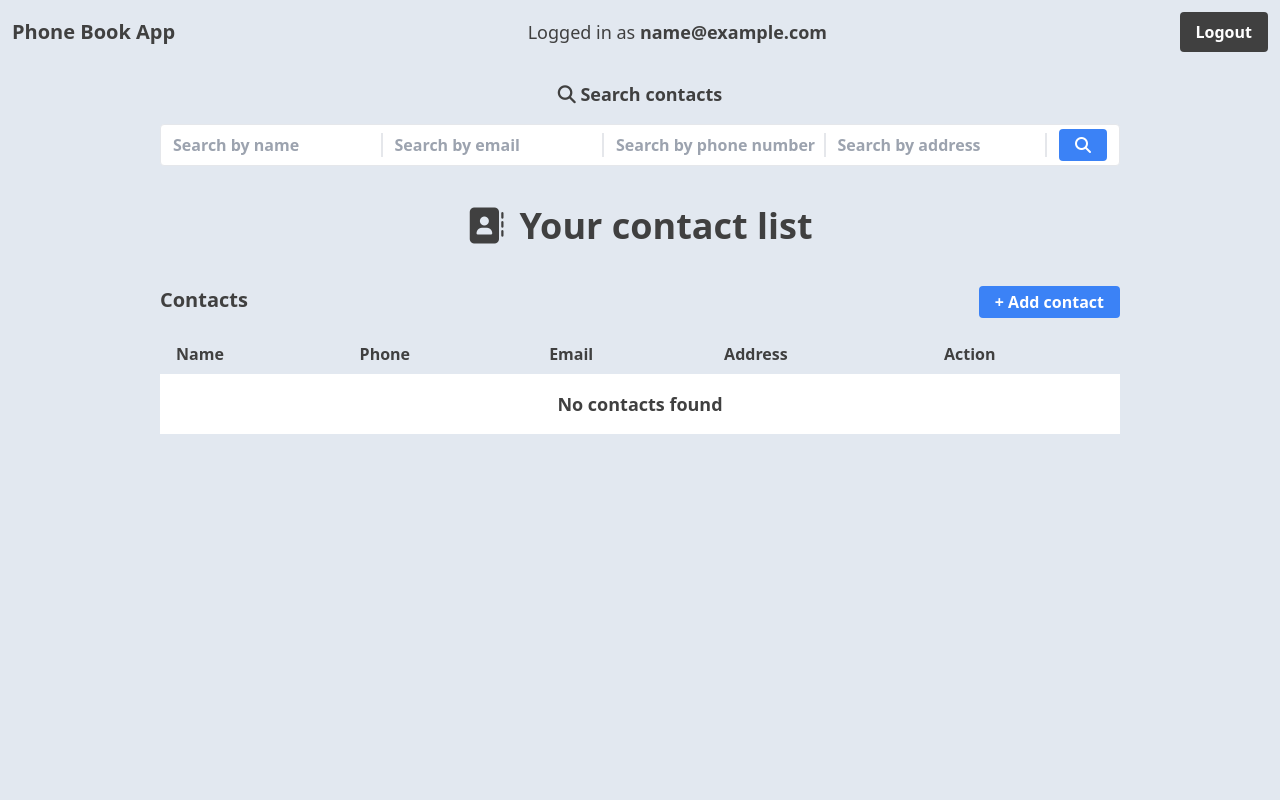
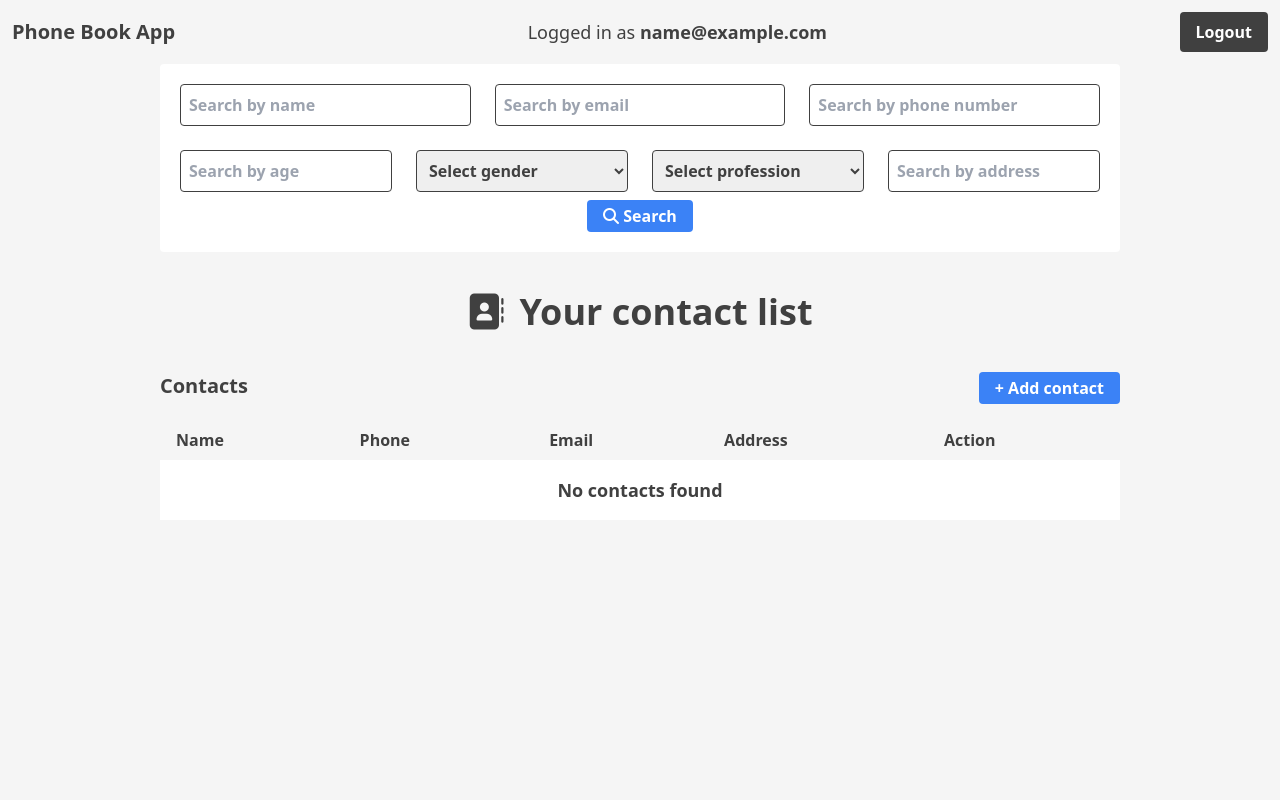
Before and after one commit to sumon-chandra/phonebook-app-with-php, a PHP site: page /contacts.php in a window 1280 px wide. Run offline with PHP 8.4, Linux system fonts and the light colour scheme; the visitor is signed in with stand-in values (Sample User, id 1); data that the repository does not hold is empty; some libraries are stand-ins or nearby versions.

Commit message:
feat:(style): change style on contact search form

```diff
--- a/contacts.php
+++ b/contacts.php
@@ -22,8 +22,8 @@ if (!isset($_SESSION["user_id"])) {
     <title>Contacts - Phone book app</title>
 </head>
 
-<body class="min-w-full min-h-screen bg-slate-200 text-neutral-700">
-    <header class="flex justify-between items-center p-3">
+<body class="min-w-full min-h-screen bg-neutral-100 text-neutral-700">
+    <header class="container flex justify-between items-center p-3">
         <h4 class="text-center text-xl font-bold">
             <a href="index.php">Phone Book App</a>
         </h4>
@@ -50,27 +50,50 @@ if (!isset($_SESSION["user_id"])) {
         $email = isset($_GET['email']) ? htmlspecialchars($_GET['email']) : '';
         $phone_number = isset($_GET['phone-number']) ? htmlspecialchars($_GET['phone-number']) : '';
         $address = isset($_GET['address']) ? htmlspecialchars($_GET['address']) : '';
+        $age = isset($_GET['age']) ? htmlspecialchars($_GET['age']) : '';
+        $gender = isset($_GET['gender']) ? htmlspecialchars($_GET['gender']) : '';
+        $profession = isset($_GET['profession']) ? htmlspecialchars($_GET['profession']) : '';
         ?>
-        <h3 class="text-center py-4 text-lg font-semibold">
-            <i class="fa-solid fa-search"></i>
-            Search contacts
-        </h3>
-        <form class="border bg-white px-3 py-1 rounded font-semibold flex items-center justify-start gap-3" method="get" action="contacts.php" onsubmit="removeEmptyFields(this)">
-            <input type="text" placeholder="Search by name" value="<?php echo $name ?>" name="name" class="w-full border-r-2 focus:outline-none">
-            <input type="email" placeholder="Search by email" value="<?php echo $email ?>" name="email" class="w-full border-r-2 focus:outline-none">
-            <input type="tel" placeholder="Search by phone number" value="<?php echo $phone_number ?>" name="phone-number" class="w-full border-r-2 focus:outline-none">
-            <input type="text" placeholder="Search by address" value="<?php echo $address ?>" name="address" class="w-full border-r-2 focus:outline-none">
-            <?php if ($searchPerformed) : { ?>
-                    <button type="button" onclick="clearForm(this.form)" class="bg-blue-400 text-white font-semibold px-4 py-1 rounded cursor-pointer hover:bg-blue-500 transition-colors duration-200">
-                        <i class="fa-solid fa-times"></i>
-                    </button>
-                <?php } ?>
-                <?php else : { ?>
-                    <button type="submit" class="bg-blue-500 text-white font-semibold px-4 py-1 rounded cursor-pointer hover:bg-blue-400 transition-colors duration-200">
-                        <i class=" fa-solid fa-magnifying-glass"></i>
-                    </button>
-            <?php }
-            endif; ?>
+
+        <form class="bg-white p-5 rounded font-semibold" method="get" action="contacts.php" onsubmit="removeEmptyFields(this)">
+            <div class="flex flex-col gap-6">
+                <div class="flex justify-between gap-6">
+                    <input type="text" placeholder="Search by name" value="<?php echo $name ?>" name="name" class="w-full focus:outline-none border rounded p-2 border-neutral-700">
+                    <input type="email" placeholder="Search by email" value="<?php echo $email ?>" name="email" class="w-full focus:outline-none border rounded p-2 border-neutral-700">
+                    <input type="tel" placeholder="Search by phone number" value="<?php echo $phone_number ?>" name="phone-number" class="w-full focus:outline-none border rounded p-2 border-neutral-700">
+                </div>
+                <div class="flex justify-between gap-6">
+                    <input type="number" placeholder="Search by age" value="<?php echo $age ?>" name="age" class="w-full focus:outline-none border rounded p-2 border-neutral-700">
+                    <select name="gender" id="gender" class="w-full focus:outline-none border rounded p-2 border-neutral-700">
+                        <option value="">Select gender</option>
+                        <option value="male" <?php echo ($age == 'male') ? 'selected' : ''; ?>>Male</option>
+                        <option value="female" <?php echo ($age == 'female') ? 'selected' : ''; ?>>Female</option>
+                        <option value="other" <?php echo ($age == 'other') ? 'selected' : ''; ?>>Other</option>
+                    </select>
+                    <select name="profession" id="profession" class="w-full focus:outline-none border rounded p-2 border-neutral-700">
+                        <option value="">Select profession</option>
+                        <option value="student" <?php echo ($profession == 'student') ? 'selected' : ''; ?>>Student</option>
+                        <option value="teacher" <?php echo ($profession == 'teacher') ? 'selected' : ''; ?>>Teacher</option>
+                        <option value="engineer" <?php echo ($profession == 'engineer') ? 'selected' : ''; ?>>Engineer</option>
+                        <option value="other" <?php echo ($profession == 'other') ? 'selected' : ''; ?>>Other</option>
+                    </select>
+                    <input type="text" placeholder="Search by address" value="<?php echo $address ?>" name="address" class="w-full focus:outline-none border rounded p-2 border-neutral-700">
+                </div>
+            </div>
+            <div class="flex items-center justify-center gap-3 mt-2">
+
+                <button type="submit" class="bg-blue-500 text-white font-semibold px-4 py-1 rounded cursor-pointer hover:bg-blue-400 transition-colors duration-200">
+                    <i class=" fa-solid fa-magnifying-glass"></i>
+                    Search
+                </button>
+                <?php if ($searchPerformed) : { ?>
+                        <button type="button" onclick="clearForm(this.form)" class="bg-neutral-700 text-white font-semibold px-4 py-1 rounded cursor-pointer hover:bg-neutral-600 transition-colors duration-200">
+                            <i class="fa-solid fa-times"></i>
+                            Remove
+                        </button>
+                <?php }
+                endif ?>
+            </div>
         </form>
         <div class="text-center pt-10">
             <h4 class="flex items-center justify-center gap-4 text-4xl font-bold">
@@ -107,7 +130,9 @@ if (!isset($_SESSION["user_id"])) {
                     } else {
                         foreach ($data as $contact) : ?>
                             <tr class="border rounded">
-                                <td class="px-4 py-2"><?= htmlspecialchars($contact["name"]) ?></td>
+                                <td class="px-4 py-2">
+                                    <a href="contact.php?id=<?= $contact["id"]; ?>"><?= htmlspecialchars($contact["name"]) ?></a>
+                                </td>
                                 <td class="px-4 py-2"><?= htmlspecialchars($contact["phone_number"]) ?></td>
                                 <td class="px-4 py-2"><?= htmlspecialchars($contact["email"]) ?></td>
                                 <td class="px-4 py-2"><?= htmlspecialchars($contact["address"]) ?></td>
--- /dev/null
+++ b/includes/get-contact.php
@@ -0,0 +1 @@
+<?php
--- a/includes/get-contacts.php
+++ b/includes/get-contacts.php
@@ -8,6 +8,9 @@ try {
     $email = isset($_GET['email']) ? $_GET['email'] : '';
     $phone_number = isset($_GET['phone-number']) ? $_GET['phone-number'] : '';
     $address = isset($_GET['address']) ? $_GET['address'] : '';
+    $age = isset($_GET['age']) ? $_GET['age'] : '';
+    $gender = isset($_GET['gender']) ? $_GET['gender'] : '';
+    $profession = isset($_GET['profession']) ? $_GET['profession'] : '';
 
     // Conditions and parameters
     $query = "SELECT * FROM contacts";
@@ -31,6 +34,21 @@ try {
     if ($address) {
         $conditions[] = "address LIKE :address";
         $parameters[":address"] = "%" . $address . "%";
+        $searchPerformed = true;
+    }
+    if ($age) {
+        $conditions[] = "age = :age";
+        $parameters[":age"] = $age;
+        $searchPerformed = true;
+    }
+    if ($gender) {
+        $conditions[] = "gender = :gender";
+        $parameters[":gender"] = $gender;
+        $searchPerformed = true;
+    }
+    if ($profession) {
+        $conditions[] = "profession = :profession";
+        $parameters[":profession"] = $profession;
         $searchPerformed = true;
     }
 
--- a/index.php
+++ b/index.php
@@ -14,7 +14,7 @@ require_once "includes/config-session.php";
     <title>Phone book app</title>
 </head>
 
-<body class="min-w-full min-h-screen bg-slate-200 text-neutral-700">
+<body class="min-w-full min-h-screen bg-neutral-100 text-neutral-700">
     <header class="flex justify-between items-center p-3">
         <h4 class="text-center text-xl font-bold">
             <a href="index.php">Phone Book App</a>
--- a/login.php
+++ b/login.php
@@ -14,7 +14,7 @@ require_once "includes/login/login-view.php";
     <title>Login - Phone book app</title>
 </head>
 
-<body class="min-w-full min-h-screen bg-slate-200 text-neutral-700">
+<body class="min-w-full min-h-screen bg-neutral-100 text-neutral-700">
     <header class="flex justify-between items-center p-3">
         <h4 class="text-center text-xl font-bold">
             <a href="index.php">Phone Book App</a>
--- a/signup.php
+++ b/signup.php
@@ -15,7 +15,7 @@ require_once "./includes/signup/signup-view.php"
     <title>Signup - Phone book app</title>
 </head>
 
-<body class="min-w-full min-h-screen bg-slate-200 text-neutral-700">
+<body class="min-w-full min-h-screen bg-neutral-100 text-neutral-700">
     <header class="flex justify-between items-center p-3">
         <h4 class="text-center text-xl font-bold">
             <a href="index.php">Phone Book App</a>
```
Also changed, not shown: add-contact.php (+42 -5 lines), contact.php (added, +107 -0 lines), update-contact.php (+39 -5 lines).
